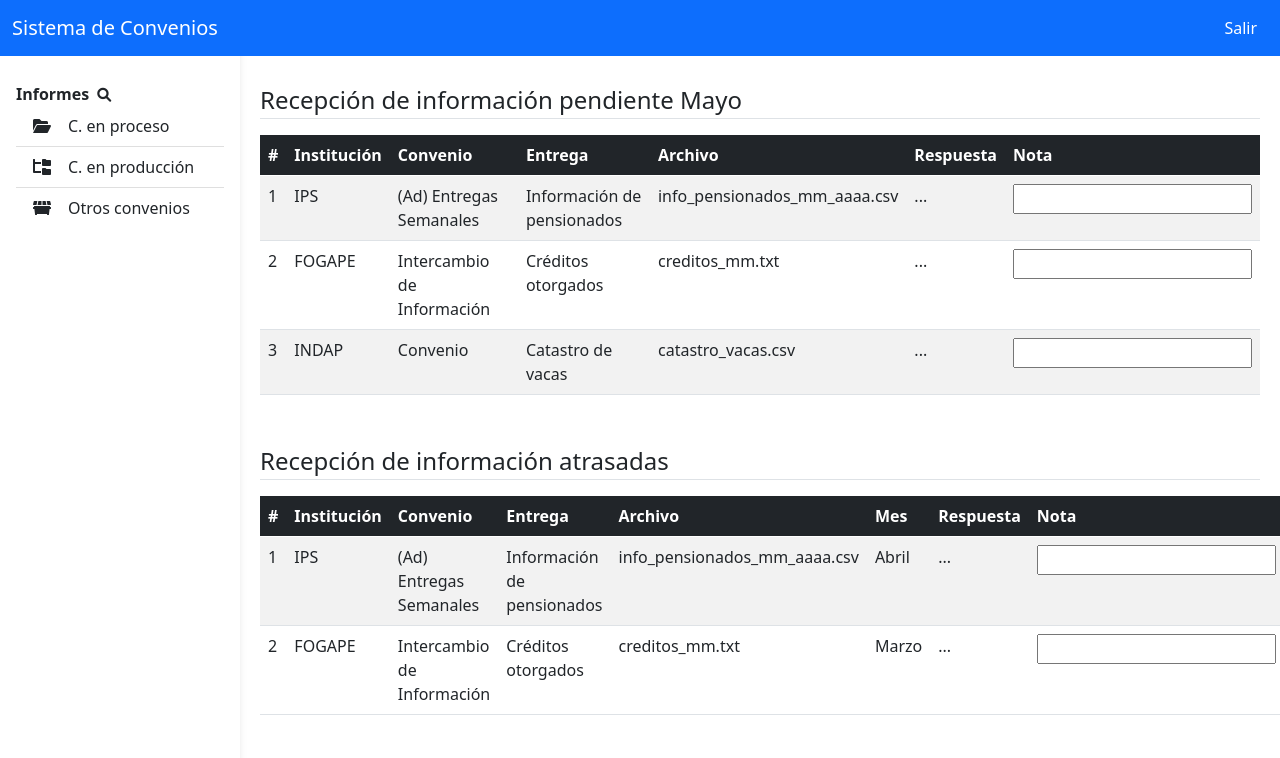
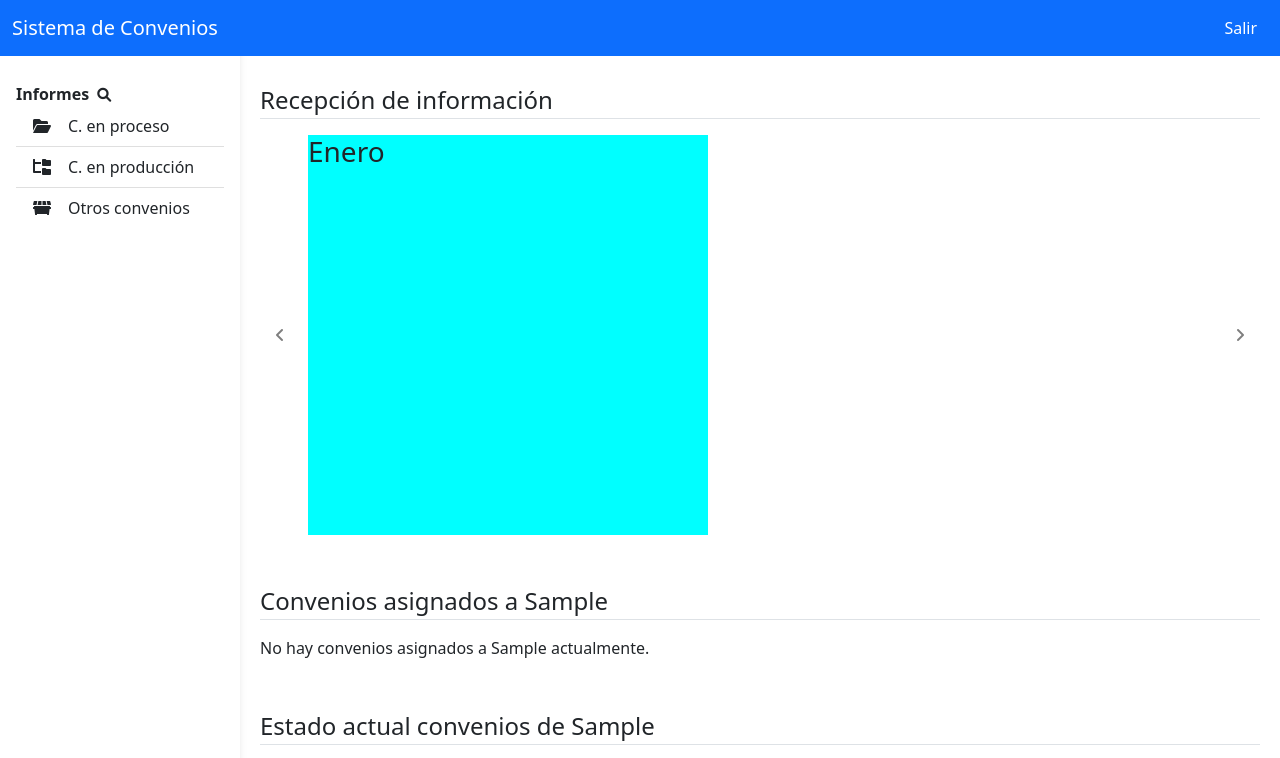
Before and after one commit to rodrigo-coco-espinoza/Convenios-app, a Flask app: page /convenios_sd/1 in a window 1280 px wide. Shown: the top 758 px of the page. Run offline with Flask 2, Linux system fonts and the light colour scheme; a user stored in the database is signed in; tables that the repository leaves empty hold one stand-in row (values such as "Sample post"); parts of the project's set-up code (start-up, migrations or seed data) failed here and were passed over; some libraries are stand-ins or nearby versions.

Commit message:
carousel info a recibir

```diff
--- a/convenios_app/static/css/styles.css
+++ b/convenios_app/static/css/styles.css
@@ -1,3 +1,13 @@
+.carousel-control-width {
+    width: 4%;
+    color:#000;
+    text-decoration: none;
+}
+
+.carousel-control-width:hover {
+  color:#000;
+}
+
 .green {
     color: #62BD69;
 }
--- a/convenios_app/templates/users/convenios_sd.html
+++ b/convenios_app/templates/users/convenios_sd.html
@@ -1,88 +1,33 @@
 {% extends 'layout.html' %}
 {% block content %}
 <div class="content-section mx-2">
-  <!-- Tabla recepciones del mes -->
-  <legend class="border-bottom mb-3">Recepción de información pendiente Mayo</legend>
-  <table class="table table-striped table-hover mb-5">
-    <thead class='table-dark'>
-      <tr>
-        <th scope='col'>#</th>
-        <th scope='col'>Institución</th>
-        <th scope='col'>Convenio</th>
-        <th scope='col'>Entrega</th>
-        <th scope='col'>Archivo</th>
-        <th scope='col'>Respuesta</th>
-        <th scope='col'>Nota</th>
-      </tr>
-    </thead>
-    <tbody>
-      <tr>
-        <td>1</td>
-        <td>IPS</td>
-        <td>(Ad) Entregas Semanales</td>
-        <td>Información de pensionados</td>
-        <td>info_pensionados_mm_aaaa.csv</td>
-        <td>...</td>
-        <td><input type="text" name="" value=""></td>
-      </tr>
-      <tr>
-        <td>2</td>
-        <td>FOGAPE</td>
-        <td>Intercambio de Información</td>
-        <td>Créditos otorgados</td>
-        <td>creditos_mm.txt</td>
-        <td>...</td>
-        <td><input type="text" name="" value=""></td>
-      </tr>
-      <tr>
-        <td>3</td>
-        <td>INDAP</td>
-        <td>Convenio</td>
-        <td>Catastro de vacas</td>
-        <td>catastro_vacas.csv</td>
-        <td>...</td>
-        <td><input type="text" name="" value=""></td>
-      </tr>
-    </tbody>
-  </table>
-  <!-- Tabla recepciones atrasadas -->
-  <legend class="border-bottom mb-3">Recepción de información atrasadas</legend>
-  <table class="table table-striped table-hover mb-5">
-    <thead class='table-dark'>
-      <tr>
-        <th scope='col'>#</th>
-        <th scope='col'>Institución</th>
-        <th scope='col'>Convenio</th>
-        <th scope='col'>Entrega</th>
-        <th scope='col'>Archivo</th>
-        <th scope='col'>Mes</th>
-        <th scope='col'>Respuesta</th>
-        <th scope='col'>Nota</th>
-      </tr>
-    </thead>
-    <tbody>
-      <tr>
-        <td>1</td>
-        <td>IPS</td>
-        <td>(Ad) Entregas Semanales</td>
-        <td>Información de pensionados</td>
-        <td>info_pensionados_mm_aaaa.csv</td>
-        <td>Abril</td>
-        <td>...</td>
-        <td><input type="text" name="" value=""></td>
-      </tr>
-      <tr>
-        <td>2</td>
-        <td>FOGAPE</td>
-        <td>Intercambio de Información</td>
-        <td>Créditos otorgados</td>
-        <td>creditos_mm.txt</td>
-        <td>Marzo</td>
-        <td>...</td>
-        <td><input type="text" name="" value=""></td>
-      </tr>
-    </tbody>
-  </table>
+  <!-- Carousel recepciones por mes -->
+  <legend class="border-bottom mb-3">Recepción de información</legend>
+  <div id="carouselRecepcion" class="carousel slide mb-5" data-bs-interval="false">
+    <div class="carousel-inner px-5">
+      <div class="carousel-item active">
+        <div class="content-section" style="width: 400px; height: 400px; background-color:aqua">
+          <h3>Enero</h3>
+        </div>
+      </div>
+      <div class="carousel-item">
+        <div class="content-section" style="width: 400px; height: 400px; background-color:greenyellow">
+
+        </div>
+      </div>
+      <div class="carousel-item">
+        <div class="content-section" style="width: 400px; height: 400px; background-color:maroon">
+
+        </div>
+      </div>
+    </div>
+    <a class="carousel-control-prev carousel-control-width" href="#carouselRecepcion" role="button" data-bs-slide="prev">
+      <i class="fa-solid fa-angle-left"></i>
+    </a>
+    <a class="carousel-control-next carousel-control-width" href="#carouselRecepcion" role="button" data-bs-slide="next">
+      <i class="fa-solid fa-angle-right"></i>
+    </a>
+  </div>
 
   <!-- Tabla convenios asignados -->
   <legend class="border-bottom mb-3">Convenios asignados a {{ equipo.sigla }}</legend>
@@ -137,7 +82,7 @@
     };
     var tablaEstadoActual = new google.visualization.Table(document.getElementById('tablaEstadoActual'));
     tablaEstadoActual.draw(dataTablaEstadoActual, optionsTablaEstadoActual);
-  }
+    }
 </script>
 
 {% endblock content %}
```
